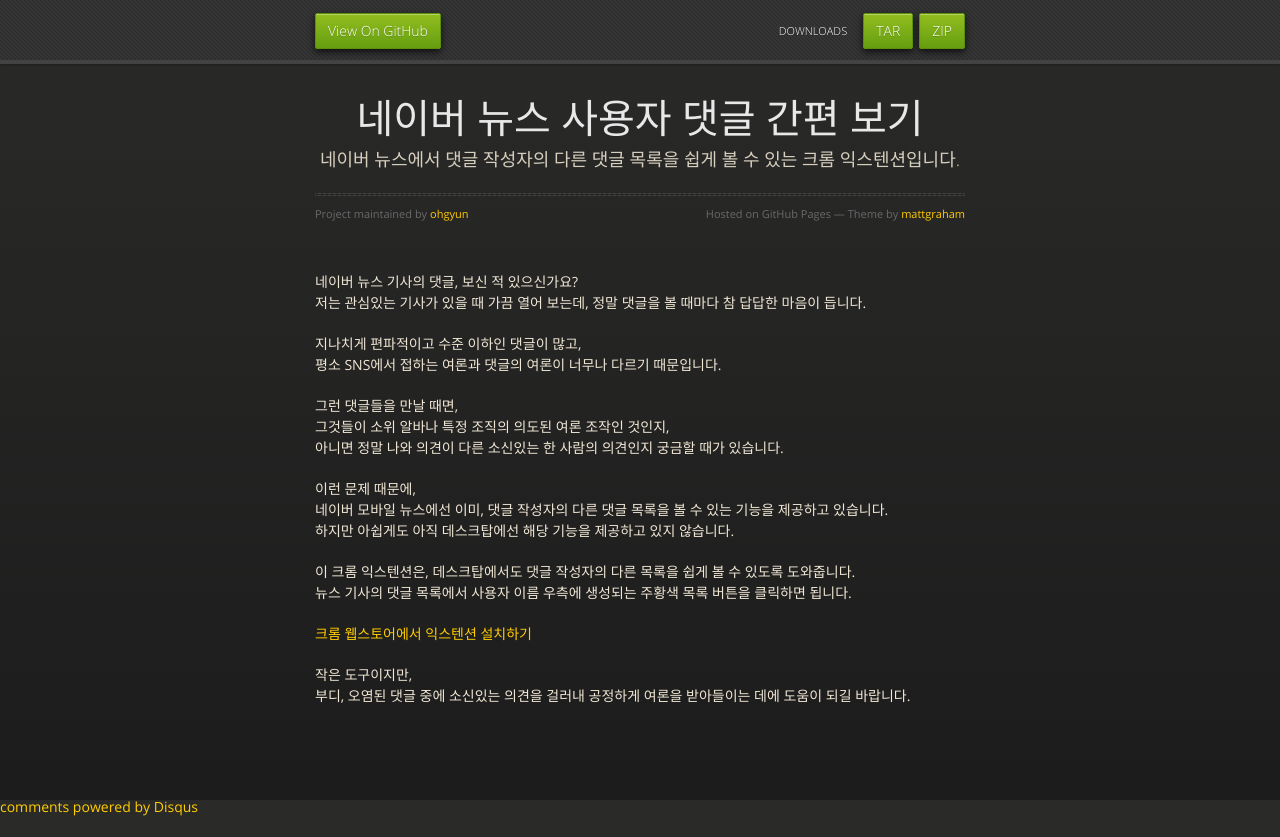
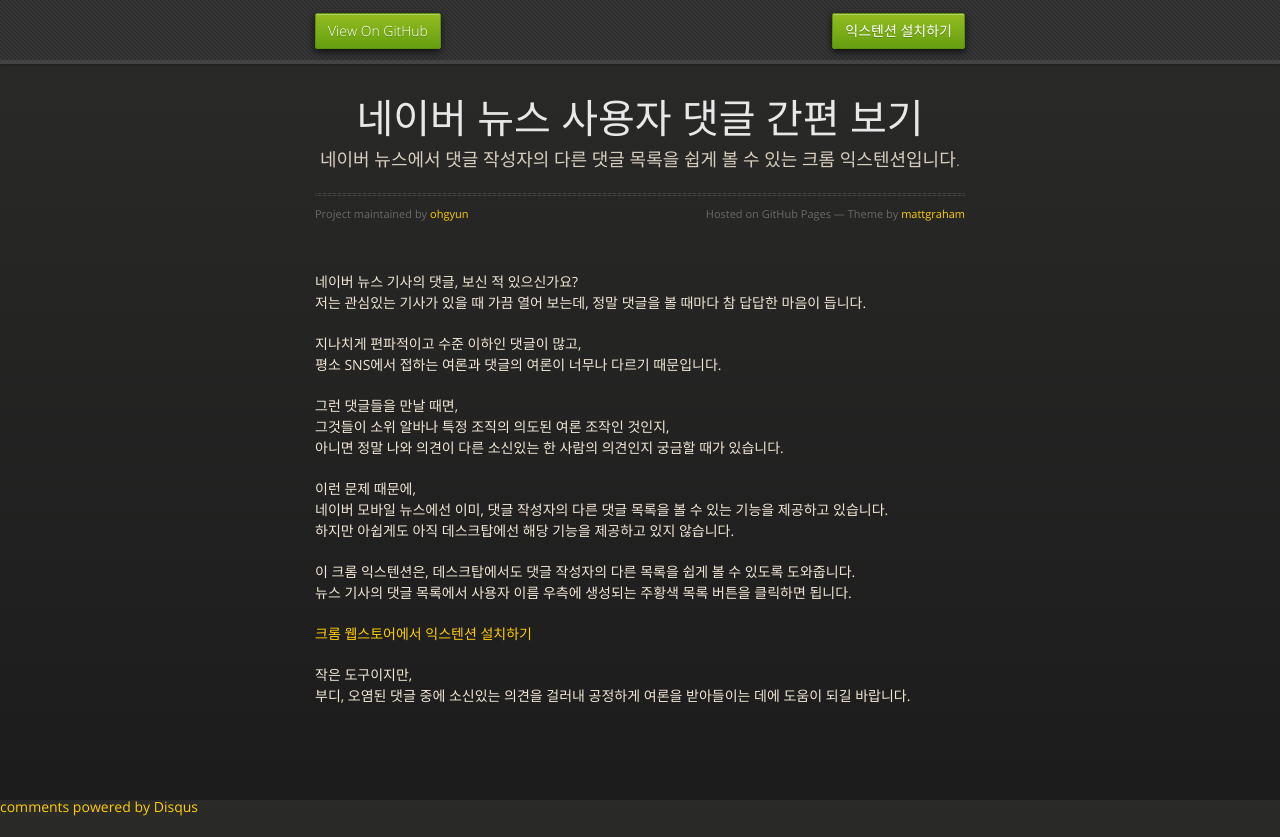
Before and after one commit to ohgyun/naver-news-user-comments-viewer, a plain HTML site: page index.html in a window 1280 px wide. Drawn offline with nearby package versions, Linux system fonts and the light colour scheme; some packages are replaced by stand-ins of ours; a script that the page names is missing.

Commit message:
Update index.html

```diff
--- a/index.html
+++ b/index.html
@@ -21,9 +21,7 @@
       <div id="header">
         <nav>
           <li class="fork"><a href="https://github.com/ohgyun/naver-news-user-comments-viewer">View On GitHub</a></li>
-          <li class="downloads"><a href="https://github.com/ohgyun/naver-news-user-comments-viewer/zipball/master">ZIP</a></li>
-          <li class="downloads"><a href="https://github.com/ohgyun/naver-news-user-comments-viewer/tarball/master">TAR</a></li>
-          <li class="title">DOWNLOADS</li>
+          <li class="downloads"><a href="https://chrome.google.com/webstore/detail/%EB%84%A4%EC%9D%B4%EB%B2%84-%EB%89%B4%EC%8A%A4-%EC%82%AC%EC%9A%A9%EC%9E%90-%EB%8C%93%EA%B8%80-%EA%B0%84%ED%8E%B8-%EB%B3%B4%EA%B8%B0/bnbblldkbmjjflbbndpgnhoccdbjnnhd">익스텐션 설치하기</a></li>
         </nav>
       </div><!-- end header -->
 
@@ -61,8 +59,9 @@
 부디, 오염된 댓글 중에 소신있는 의견을 걸러내 공정하게 여론을 받아들이는 데에 도움이 되길 바랍니다.  </p>
       </section>
 
+
+        <div id="disqus_thread"></div>
     </div>
-        <div id="disqus_thread"></div>
     <script type="text/javascript">
         /* * * CONFIGURATION VARIABLES: EDIT BEFORE PASTING INTO YOUR WEBPAGE * * */
         var disqus_shortname = 'naver-news-user-comments-viewer'; // required: replace example with your forum shortname
```
